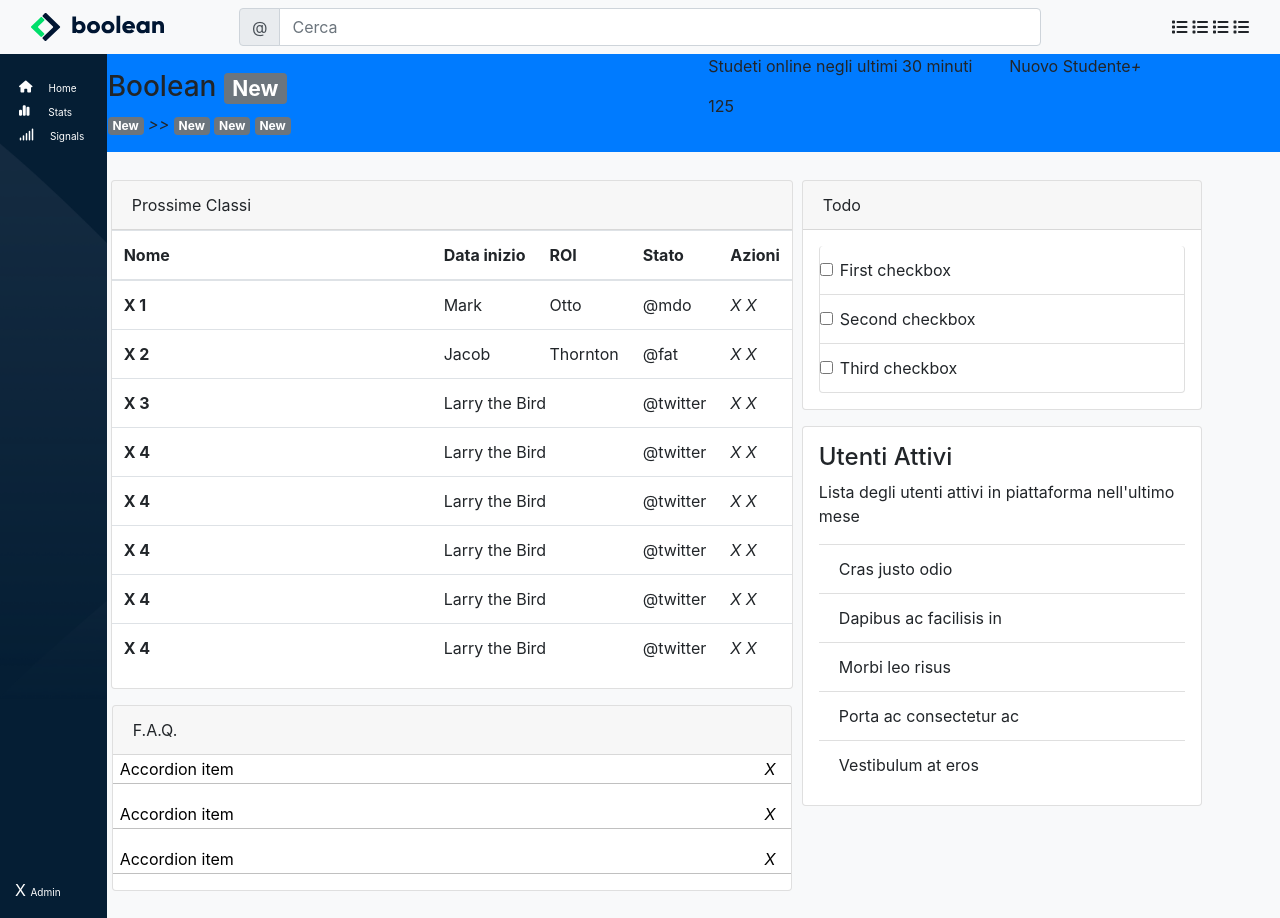
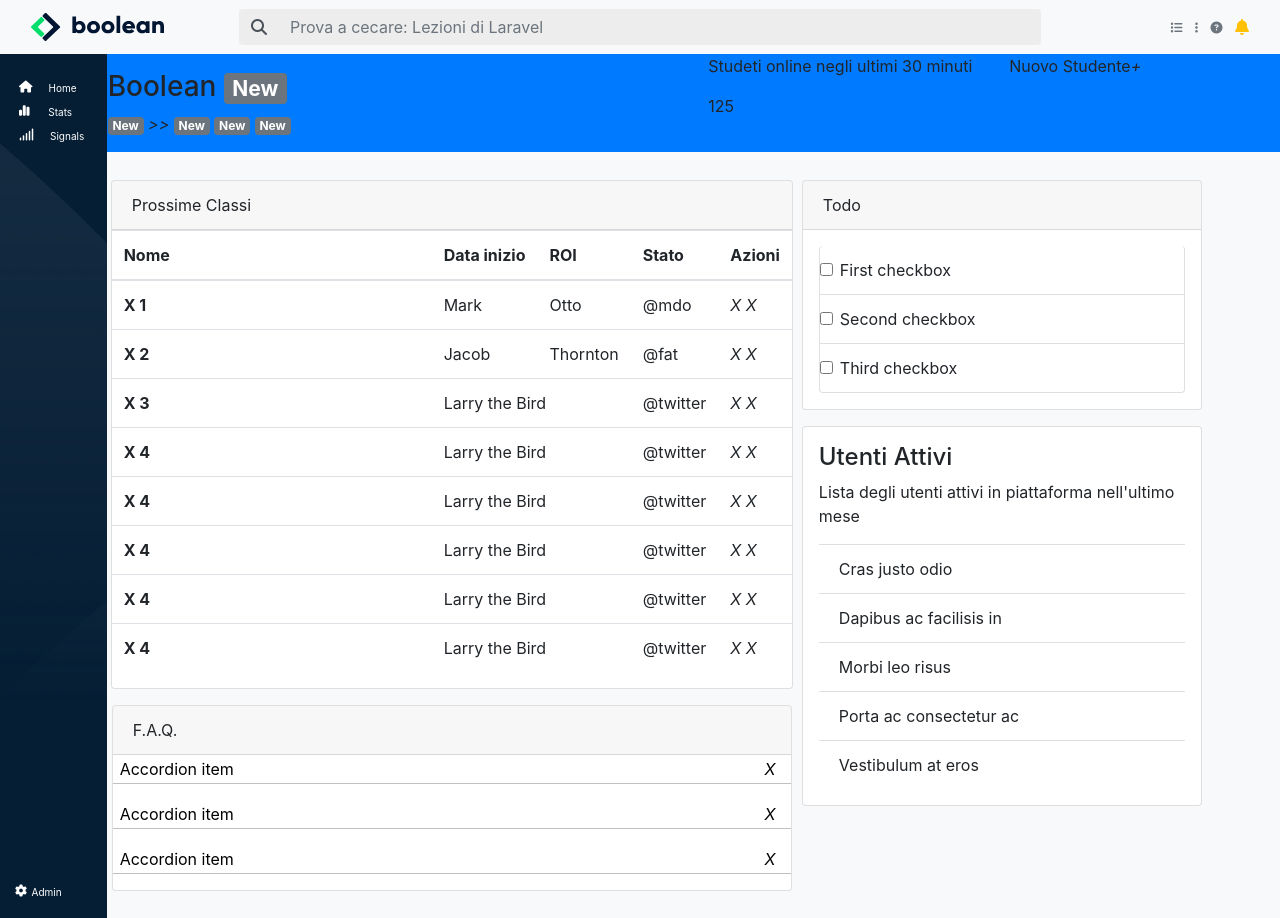
Before and after one commit to Antrussian/html-css-bootstrap-dashboard, a plain HTML site: page index.html in a window 1280 px wide. Drawn offline with nearby package versions, Linux system fonts and the light colour scheme.

Commit message:
Completato Header

```diff
--- a/index.html
+++ b/index.html
@@ -37,18 +37,18 @@
                             <div class="input-group _search">
 
                                 <div class="input-group-prepend ">
-                                    <span class="input-group-text" id="basic-addon1">@</span>
+                                    <span class="input-group-text _bg-gray " id="basic-addon1"><i class="fa-solid fa-magnifying-glass"></i></span>
                                 </div>
-                                <input type="text" class="form-control" placeholder="Cerca" aria-label="Cerca" aria-describedby="basic-addon1">
+                                <input type="text" class="form-control _bg-gray " placeholder="Prova a cecare: Lezioni di Laravel" aria-label="Cerca" aria-describedby="basic-addon1">
                             </div>
 
                         </div>
 
-                        <div class="col-2 text-right">
-                                    <i class="fa-solid fa-list"></i>
-                                    <i class="fa-solid fa-list"></i>
-                                    <i class="fa-solid fa-list"></i>
-                                    <i class="fa-solid fa-list"></i>
+                        <div class="col-2 text-right ">
+                                    <i class="fa-solid fa-list fa-xs text-secondary ml-2"></i>
+                                    <i class="fa-solid fa-ellipsis-vertical fa-xs text-secondary ml-2"></i>
+                                    <i class="fa-solid fa-circle-question fa-xs text-secondary ml-2"></i>
+                                    <i class="fa-sharp fa-solid fa-bell fa-bounce text-warning ml-2"></i>
                         </div>
 
 
@@ -100,11 +100,11 @@
                             <ul class="list-unstyled p-1 mt-3 text-white list-inline text-nowrap">
                                 <li><i class="fa-solid fa-house fa-xs"></i><span class="_text-li ml-3">Home</span></li>
                                 <li><i class="fa-solid fa-chart-simple fa-xs"></i><span class="_text-li ml-3">  Stats</span></li>
-                                <li><i class="fa-solid fa-signal fa-xs"></i><span class="_text-li ml-3">Signals</span></li>
+                                <li><i class="fa-solid fa-signal fa-fade fa-xs"></i><span class="_text-li ml-3">Signals</span></li>
                             </ul>
 
                             <ul class="list-unstyled p-0 text-white">
-                                <li><span>X</span> <span class="_text-li"> Admin </span></li>
+                                <li><i class="fa-solid fa-gear fa-xs"></i> <span class="_text-li "> Admin </span></li>
 
                             </ul>
 
--- a/style.css
+++ b/style.css
@@ -84,6 +84,12 @@ font-size: 10px;
 }
 
 
+._bg-gray {
+    background-color: rgb(237, 237, 237);
+    border: none;
+}
+
+
 
 
 
```
Also changed, not shown: 1 other file.
